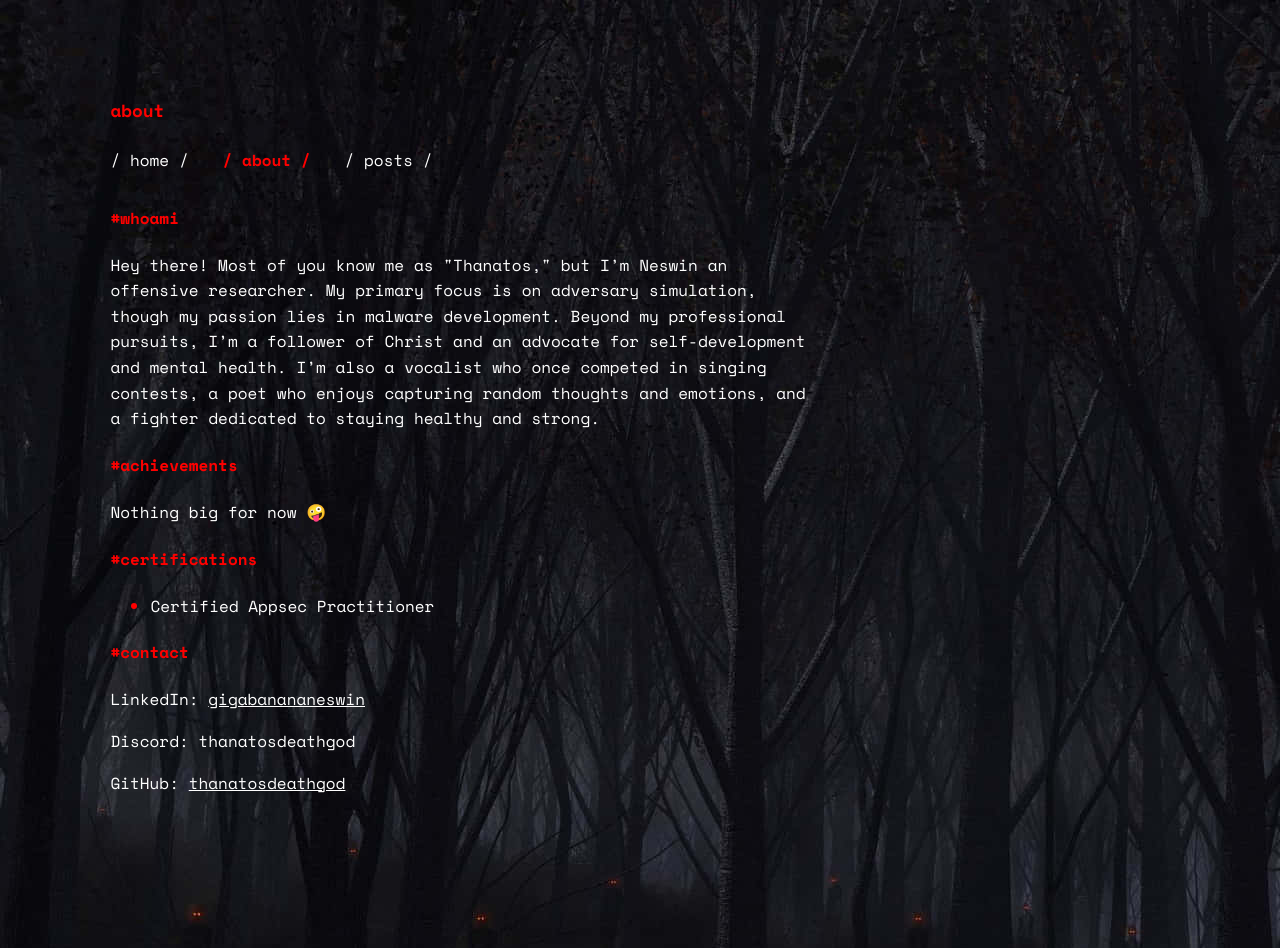
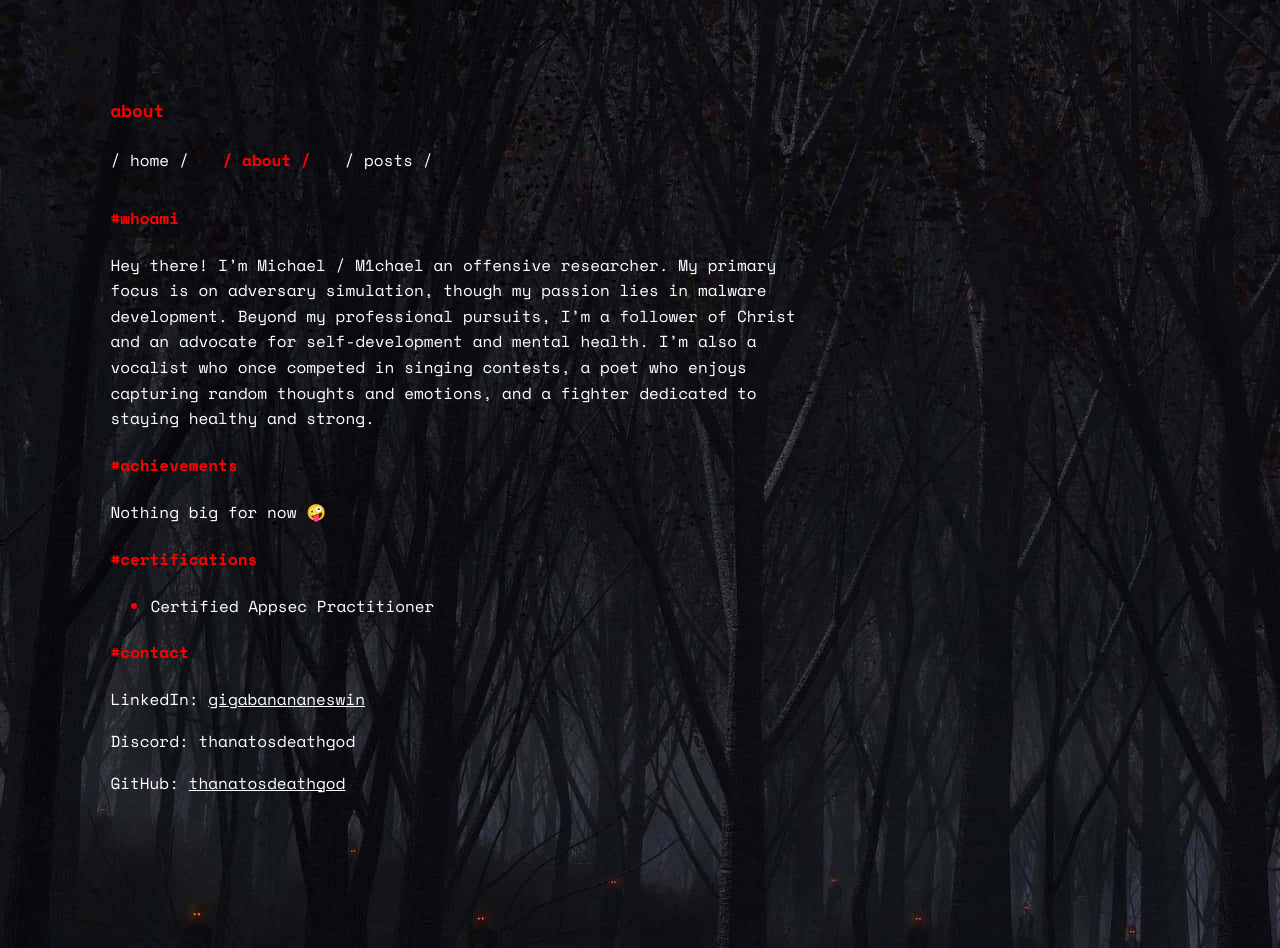
Before and after one commit to azraeldeathangel/azraeldeathangel.github.io, a Jekyll site: the page about.html, which Jekyll copies as it is, in a window 1280 px wide. Built offline with Jekyll 4.4.1, drawn with Linux system fonts in a browser that asks for light colours.

Commit message:
Update about.html

```diff
--- a/about.html
+++ b/about.html
@@ -25,7 +25,7 @@
     </header>
     <main>
         <h4>#whoami</h4>
-        <p>Hey there! Most of you know me as "Thanatos," but I’m Neswin an offensive researcher. My primary focus is on adversary simulation, though my passion lies in malware development. Beyond my professional pursuits, I’m a follower of Christ and an advocate for self-development and mental health. I’m also a vocalist who once competed in singing contests, a poet who enjoys capturing random thoughts and emotions, and a fighter dedicated to staying healthy and strong.</p>
+        <p>Hey there! I’m Michael / M1chael an offensive researcher. My primary focus is on adversary simulation, though my passion lies in malware development. Beyond my professional pursuits, I’m a follower of Christ and an advocate for self-development and mental health. I’m also a vocalist who once competed in singing contests, a poet who enjoys capturing random thoughts and emotions, and a fighter dedicated to staying healthy and strong.</p>
         <h4>#achievements</h4>
         <p>Nothing big for now 🤪</p>
         <h4>#certifications</h4>
```
